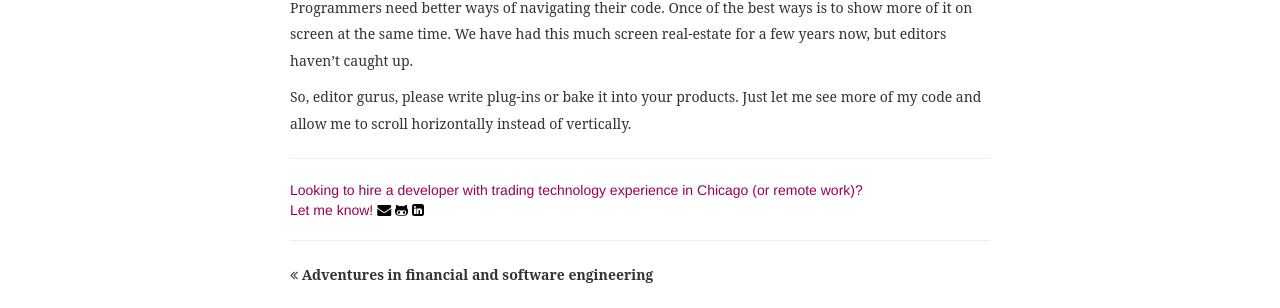
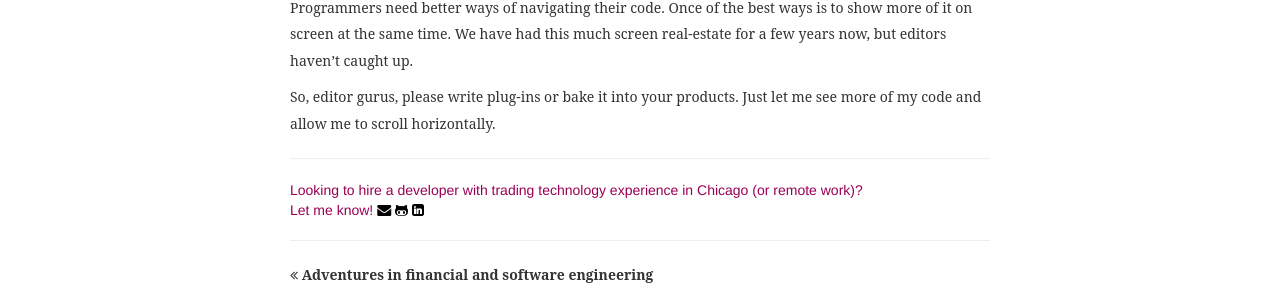
Before and after one commit to falconair/falconair.github.com, a Jekyll site: the page built from _posts/2015-03-03-we-need-multicolumn-editors.md, in a window 1280 px wide. Shown: the part 1510-1818 px from the top of the page. Built offline with Jekyll 4.4.1, drawn with Linux system fonts in a browser that asks for light colours; some web fonts are replaced; Markdown is read by kramdown in place of the engine named in the settings; comment, search, counter and statistics services are not loaded.

Commit message:
removes 'instead of vertically'

```diff
--- a/_posts/2015-03-03-we-need-multicolumn-editors.md
+++ b/_posts/2015-03-03-we-need-multicolumn-editors.md
@@ -19,4 +19,4 @@ The amount of screen space wasted is just silly.
 
 Programmers need better ways of navigating their code. Once of the best ways is to show more of it on screen at the same time. We have had this much screen real-estate for a few years now, but editors haven't caught up.
 
-So, editor gurus, please write plug-ins or bake it into your products. Just let me see more of my code and allow me to scroll horizontally instead of vertically.
+So, editor gurus, please write plug-ins or bake it into your products. Just let me see more of my code and allow me to scroll horizontally.
```
